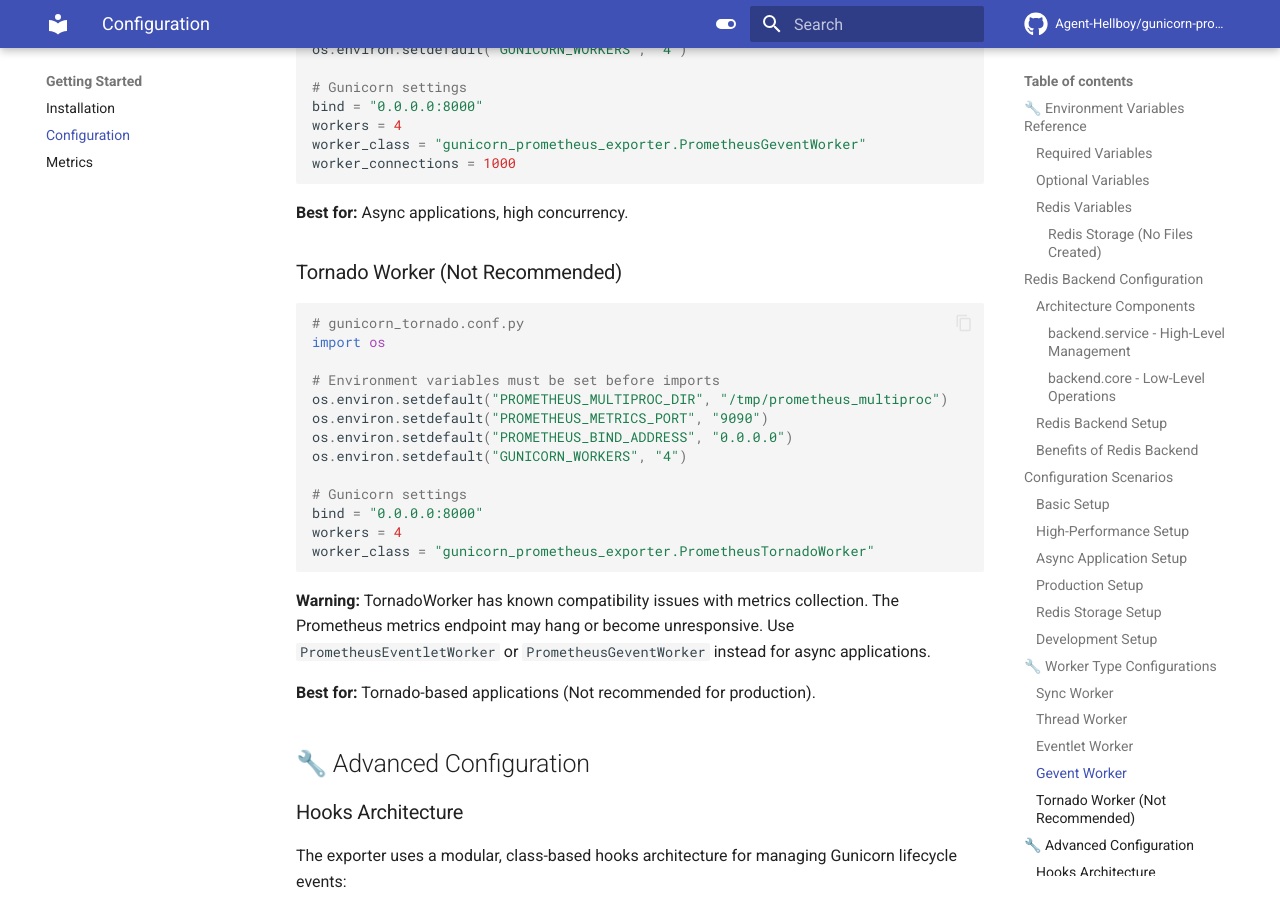
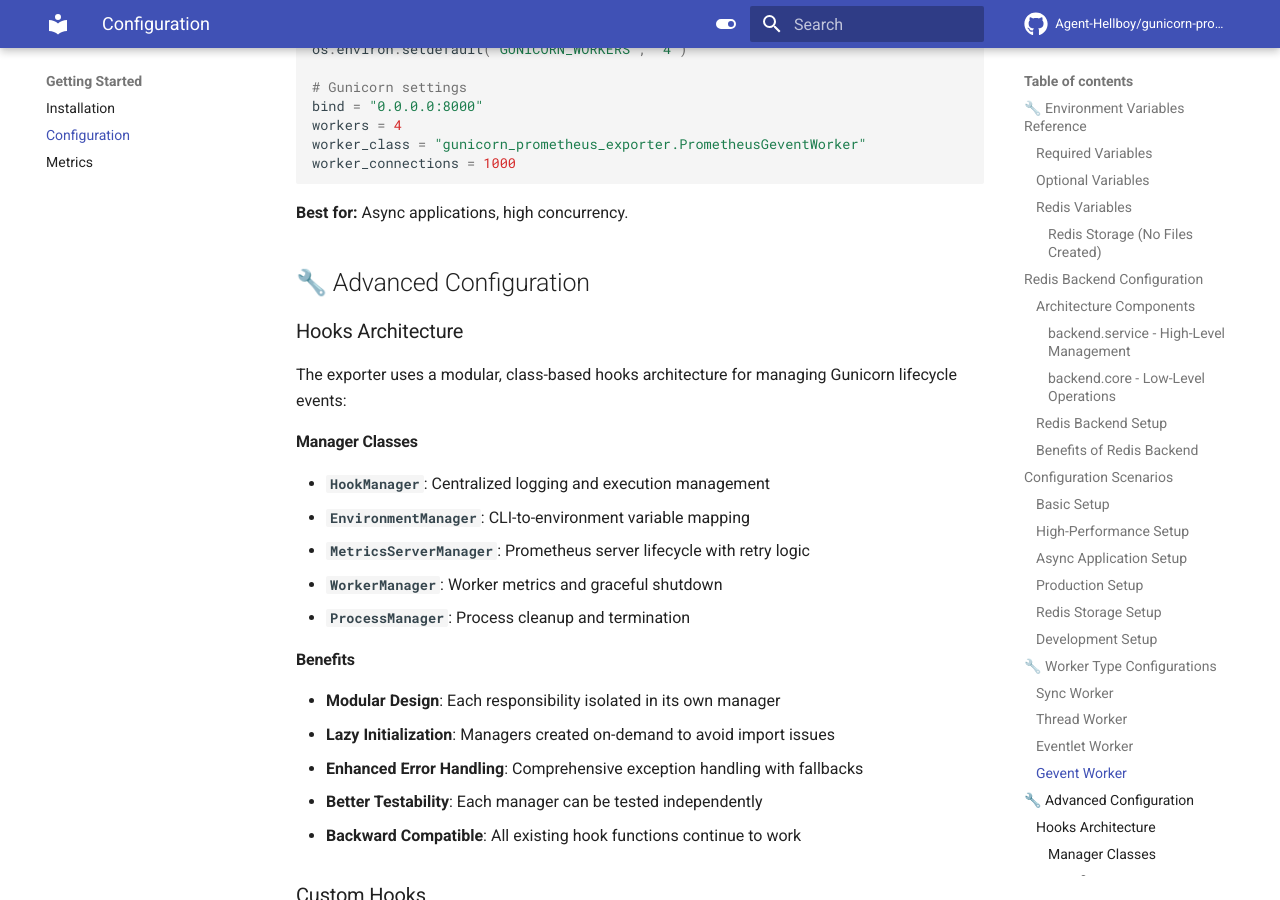
Before and after one commit to Agent-Hellboy/gunicorn-prometheus-exporter, an MkDocs documentation site: the page built from docs/configuration.md, in a window 1280 px wide and 900 px high, scrolled down 7930 px. Built offline with MkDocs 1.6.1 and Material for MkDocs 9.7.7, drawn with Linux system fonts in a browser that asks for light colours; comment, search, counter and statistics services are not loaded.

Commit message:
fix: remove tornado references

````diff
--- a/docs/configuration.md
+++ b/docs/configuration.md
@@ -363,28 +363,6 @@ worker_connections = 1000
 
 **Best for:** Async applications, high concurrency.
 
-### Tornado Worker (Not Recommended)
-
-```python
-# gunicorn_tornado.conf.py
-import os
-
-# Environment variables must be set before imports
-os.environ.setdefault("PROMETHEUS_MULTIPROC_DIR", "/tmp/prometheus_multiproc")
-os.environ.setdefault("PROMETHEUS_METRICS_PORT", "9090")
-os.environ.setdefault("PROMETHEUS_BIND_ADDRESS", "0.0.0.0")
-os.environ.setdefault("GUNICORN_WORKERS", "4")
-
-# Gunicorn settings
-bind = "0.0.0.0:8000"
-workers = 4
-worker_class = "gunicorn_prometheus_exporter.PrometheusTornadoWorker"
-```
-
-**Warning:** TornadoWorker has known compatibility issues with metrics collection. The Prometheus metrics endpoint may hang or become unresponsive. Use `PrometheusEventletWorker` or `PrometheusGeventWorker` instead for async applications.
-
-**Best for:** Tornado-based applications (Not recommended for production).
-
 ## 🔧 Advanced Configuration
 
 ### Hooks Architecture
--- a/docs/examples/django-integration.md
+++ b/docs/examples/django-integration.md
@@ -37,7 +37,6 @@ worker_class = "gunicorn_prometheus_exporter.PrometheusWorker"  # Sync worker
 # worker_class = "gunicorn_prometheus_exporter.PrometheusThreadWorker"  # Thread worker
 # worker_class = "gunicorn_prometheus_exporter.PrometheusEventletWorker"  # Eventlet worker
 # worker_class = "gunicorn_prometheus_exporter.PrometheusGeventWorker"  # Gevent worker
-# worker_class = "gunicorn_prometheus_exporter.PrometheusTornadoWorker"  # Tornado worker
 master_class = "gunicorn_prometheus_exporter.PrometheusMaster"
 
 # Environment variables
--- a/docs/examples/fastapi-integration.md
+++ b/docs/examples/fastapi-integration.md
@@ -43,7 +43,6 @@ worker_class = "gunicorn_prometheus_exporter.PrometheusWorker"  # Sync worker
 # worker_class = "gunicorn_prometheus_exporter.PrometheusThreadWorker"  # Thread worker
 # worker_class = "gunicorn_prometheus_exporter.PrometheusEventletWorker"  # Eventlet worker
 # worker_class = "gunicorn_prometheus_exporter.PrometheusGeventWorker"  # Gevent worker
-# worker_class = "gunicorn_prometheus_exporter.PrometheusTornadoWorker"  # Tornado worker
 master_class = "gunicorn_prometheus_exporter.PrometheusMaster"
 
 # Environment variables
````
Also changed, not shown: CHANGELOG.md (+1 -6 lines), README.md (+0 -19 lines), docs/api-reference.md (+0 -25 lines), docs/index.md (+0 -2 lines), docs/troubleshooting.md (+0 -18 lines), pyproject.toml (+1 -6 lines), 2 other files.
